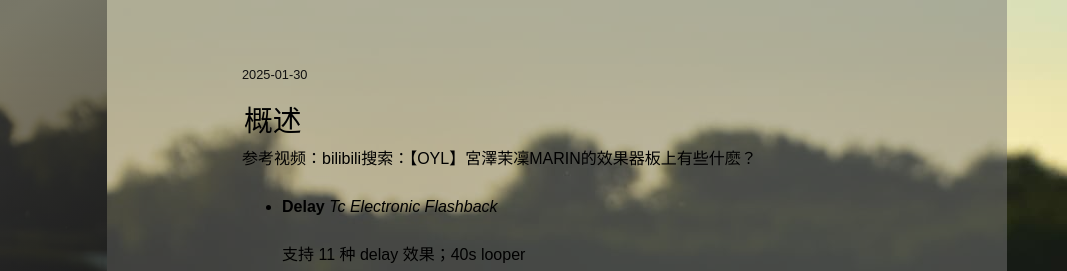
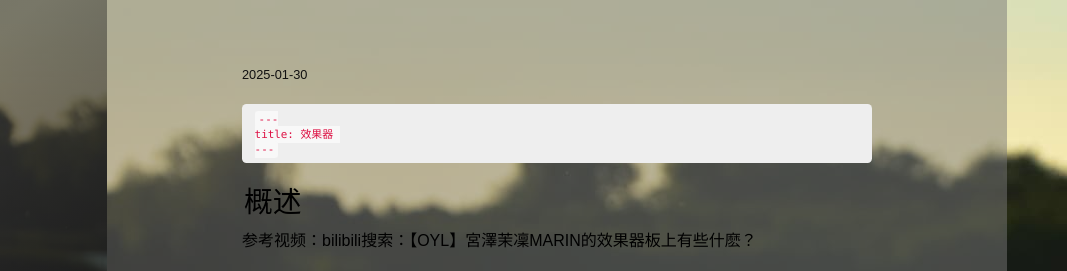
Before and after one commit to xs020420/xs020420.github.io, a plain HTML site: page 2025/01/30/Pedal/index.html in a window 1280 px wide. Shown: the top 271 px of the page, 213-1280 px from the left. Drawn offline with Linux system fonts and the light colour scheme.

Commit message:
Site updated: 2025-01-30 18:29:49

```diff
--- a/2025/01/30/Pedal/index.html
+++ b/2025/01/30/Pedal/index.html
@@ -69,15 +69,15 @@
 
 
 
-    <meta name="description" content="概述参考视频：bilibili搜索：【OYL】宮澤茉凜MARIN的效果器板上有些什麽？  Delay Tc Electronic Flashback   支持 11 种 delay 效果；40s looper  Booster   EP Booster 常见于进入solo提升音量和升压  小综合   MS-50G 带有箱模能力的小型综合效果器  Distortion1   BOSS Adaptiv">
+    <meta name="description" content="--- title: 效果器  ---  概述参考视频：bilibili搜索：【OYL】宮澤茉凜MARIN的效果器板上有些什麽？  Delay Tc Electronic Flashback   支持 11 种 delay 效果；40s looper  Booster   EP Booster 常见于进入solo提升音量和升压  小综合   MS-50G 带有箱模能力的小型综合效果器  Disto">
 <meta property="og:type" content="article">
 <meta property="og:title" content=" | Hexo">
 <meta property="og:url" content="https://xs020420.github.io/2025/01/30/Pedal/index.html">
 <meta property="og:site_name" content="Hexo">
-<meta property="og:description" content="概述参考视频：bilibili搜索：【OYL】宮澤茉凜MARIN的效果器板上有些什麽？  Delay Tc Electronic Flashback   支持 11 种 delay 效果；40s looper  Booster   EP Booster 常见于进入solo提升音量和升压  小综合   MS-50G 带有箱模能力的小型综合效果器  Distortion1   BOSS Adaptiv">
+<meta property="og:description" content="--- title: 效果器  ---  概述参考视频：bilibili搜索：【OYL】宮澤茉凜MARIN的效果器板上有些什麽？  Delay Tc Electronic Flashback   支持 11 种 delay 效果；40s looper  Booster   EP Booster 常见于进入solo提升音量和升压  小综合   MS-50G 带有箱模能力的小型综合效果器  Disto">
 <meta property="og:locale" content="en_US">
 <meta property="article:published_time" content="2025-01-30T03:14:47.435Z">
-<meta property="article:modified_time" content="2025-01-30T03:23:37.273Z">
+<meta property="article:modified_time" content="2025-01-30T10:29:39.635Z">
 <meta property="article:author" content="Leon">
 <meta name="twitter:card" content="summary">
 
@@ -221,7 +221,11 @@
   </header>
 
 
-        <section id="post-content" class="article-content post"><h3 id="概述"><a href="#概述" class="headerlink" title="概述"></a>概述</h3><p>参考视频：bilibili搜索：【OYL】宮澤茉凜MARIN的效果器板上有些什麽？</p>
+        <section id="post-content" class="article-content post"><pre><code>---
+title: 效果器
+---
+</code></pre>
+<h3 id="概述"><a href="#概述" class="headerlink" title="概述"></a>概述</h3><p>参考视频：bilibili搜索：【OYL】宮澤茉凜MARIN的效果器板上有些什麽？</p>
 <ul>
 <li><p><strong>Delay</strong> <em>Tc Electronic Flashback</em>  </p>
 <p>支持 11 种 delay 效果；40s looper</p>
```
